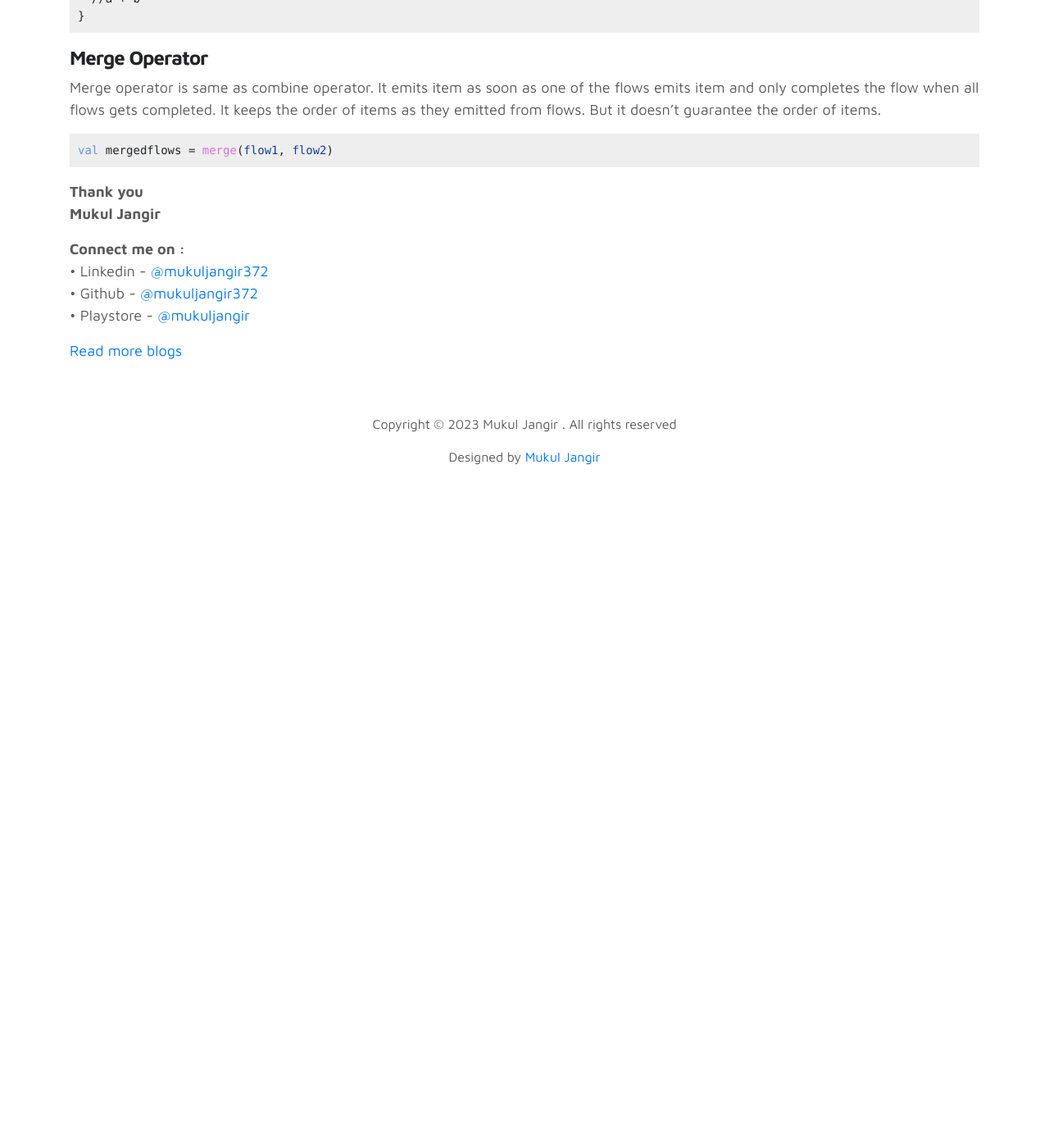
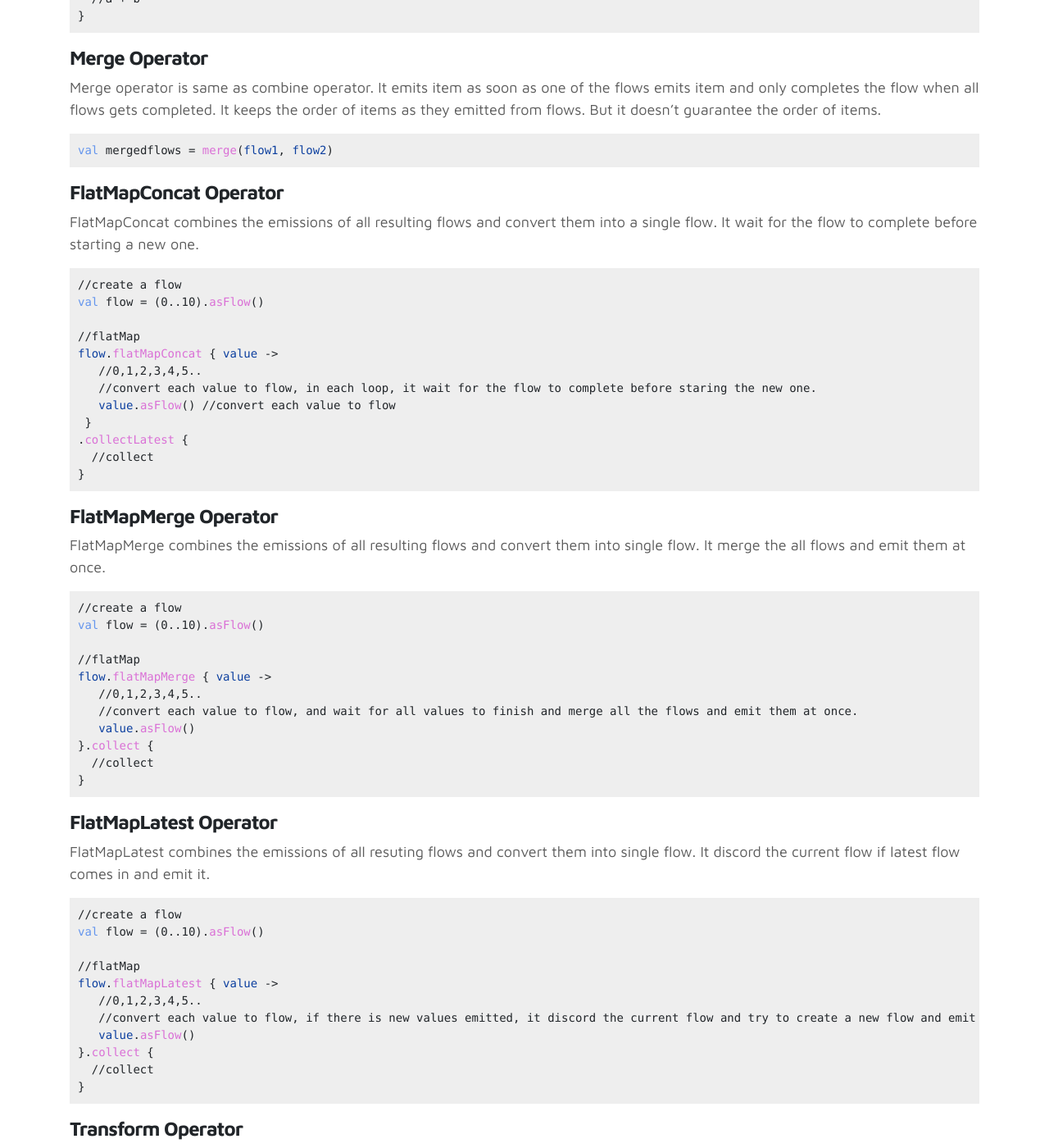
Before and after one commit to Mukuljangir372/mukuljangir372.github.io, a Jekyll site: the page built from _posts/2023-01-01-master-kotlin-flows.md, in a window 1280 px wide and 1400 px high, scrolled down 6056 px. Shown: the whole window at 82% size. Built offline with Jekyll 4.4.1, drawn with Linux system fonts in a browser that asks for light colours; before the commit the page ends 6689 px from its top, so only the background shows below that; some of the changed text lies outside the part shown.

Commit message:
master kotlin flow blog

````diff
--- a/_posts/2023-01-01-master-kotlin-flows.md
+++ b/_posts/2023-01-01-master-kotlin-flows.md
@@ -258,6 +258,89 @@ Merge operator is same as combine operator. It emits item as soon as one of the
 val mergedflows = merge(flow1, flow2)
 ```
 
+#### FlatMapConcat Operator
+FlatMapConcat combines the emissions of all resulting flows and convert them into a single flow. It wait for the flow to complete before starting a new one.
+
+```kotlin
+//create a flow
+val flow = (0..10).asFlow()
+
+//flatMap
+flow.flatMapConcat { value ->
+   //0,1,2,3,4,5..
+   //convert each value to flow, in each loop, it wait for the flow to complete before staring the new one.
+   value.asFlow() //convert each value to flow
+ }
+.collectLatest {
+  //collect
+}
+```
+
+#### FlatMapMerge Operator
+FlatMapMerge combines the emissions of all resulting flows and convert them into single flow. It merge the all flows and emit them at once.
+
+```kotlin
+//create a flow
+val flow = (0..10).asFlow()
+
+//flatMap
+flow.flatMapMerge { value ->
+   //0,1,2,3,4,5..
+   //convert each value to flow, and wait for all values to finish and merge all the flows and emit them at once.
+   value.asFlow()
+}.collect {
+  //collect
+}
+```
+
+#### FlatMapLatest Operator
+FlatMapLatest combines the emissions of all resuting flows and convert them into single flow. It discord the current flow if latest flow comes in and emit it.
+
+```kotlin
+//create a flow
+val flow = (0..10).asFlow()
+
+//flatMap
+flow.flatMapLatest { value ->
+   //0,1,2,3,4,5..
+   //convert each value to flow, if there is new values emitted, it discord the current flow and try to create a new flow and emit it.
+   value.asFlow()
+}.collect {
+  //collect
+}
+```
+
+#### Transform Operator
+Like map operator, it is used to transform the one data type to another data type by emiting the transformed value.
+
+```kotlin
+//create a flow
+val flow = (0..10).asFlow()
+
+//flatMap
+flow.transform<Int, String>() { value ->
+    emit(value.toString())
+}
+.collect {
+  //collect all strings
+}
+```
+
+#### Drop And Take Operator
+Drop operator used for dropping the first emitted values and take used for taking the first emitted values in kotlin flow.
+
+```kotlin
+//create a flow
+val flow = (0..10).asFlow()
+
+//flatMap
+flow.drop(2) //drop first 2 emitted values
+.take(3) //take only 3 emitted values
+```
+
+and here you done!\
+Thanks for reading! Don’t forgot to share this and follow me for upcoming awesome articles for you.
+
 **Thank you**\
 **Mukul Jangir**
 
````
